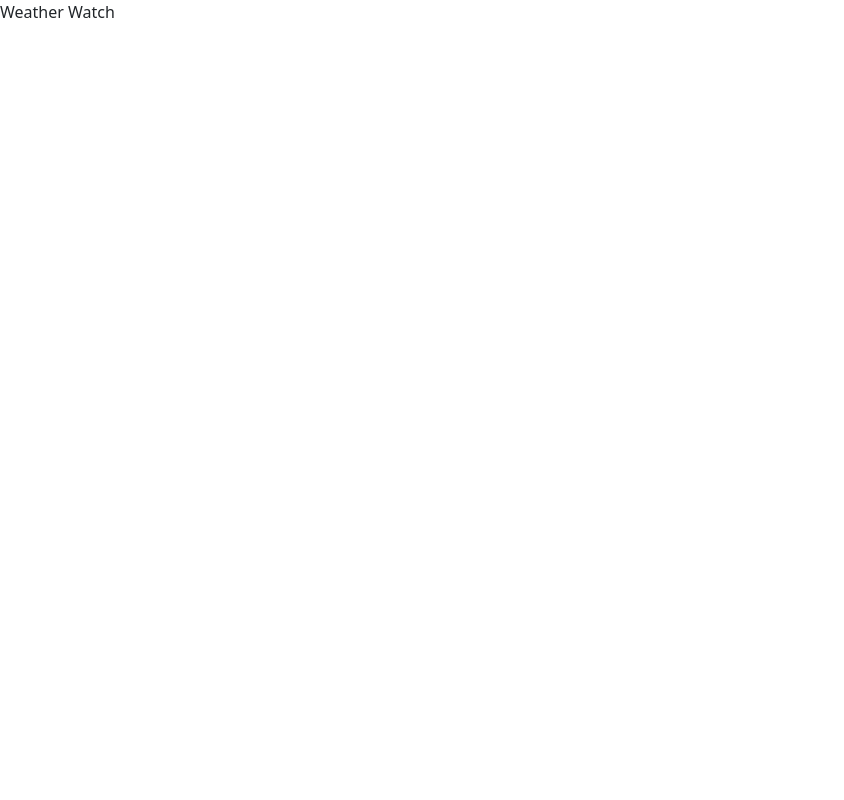
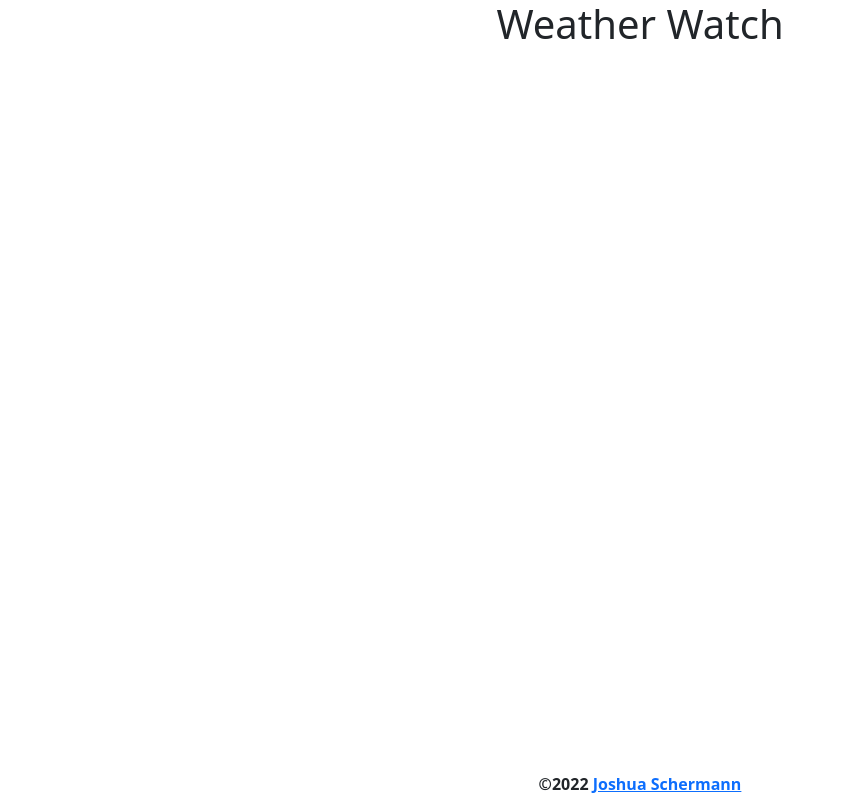
Before and after one commit to josh2100/weather-watch, a React (Create React App) app: page / in a window 1280 px wide. Shown: the whole page, without its empty margins (0-844 px from the left). Built offline with nearby package versions, Linux system fonts and the light colour scheme.

Commit message:
footer added

```diff
--- a/src/App.js
+++ b/src/App.js
@@ -1,11 +1,13 @@
 import Header from "./components/Header";
+import Footer from "./components/Footer";
 
 import 'bootstrap/dist/css/bootstrap.min.css';
 
 function App() {
   return (
-    <div className="">
+    <div className="container-fluid d-flex flex-column min-vh-100">
       <Header></Header>
+      <Footer></Footer>
     </div>
   );
 }
--- /dev/null
+++ b/src/components/Footer/index.js
@@ -0,0 +1,16 @@
+const Footer = () => {
+  return (
+    <footer className="mt-auto d-flex justify-content-center m-1">
+      <div className="">
+        <strong>
+          &copy;2022{" "}
+          <a href="https://josh2100.github.io/react-portfolio/">
+            Joshua Schermann
+          </a>
+        </strong>
+      </div>
+    </footer>
+  );
+};
+
+export default Footer;
--- a/src/components/Header/index.js
+++ b/src/components/Header/index.js
@@ -1,6 +1,8 @@
 const Header = () => {
     return (
-        <header>Weather Watch</header>
+        <header className="row">
+            <h1 className="col-12 d-flex justify-content-center">Weather Watch</h1>
+        </header>
     )
 }
 
```
